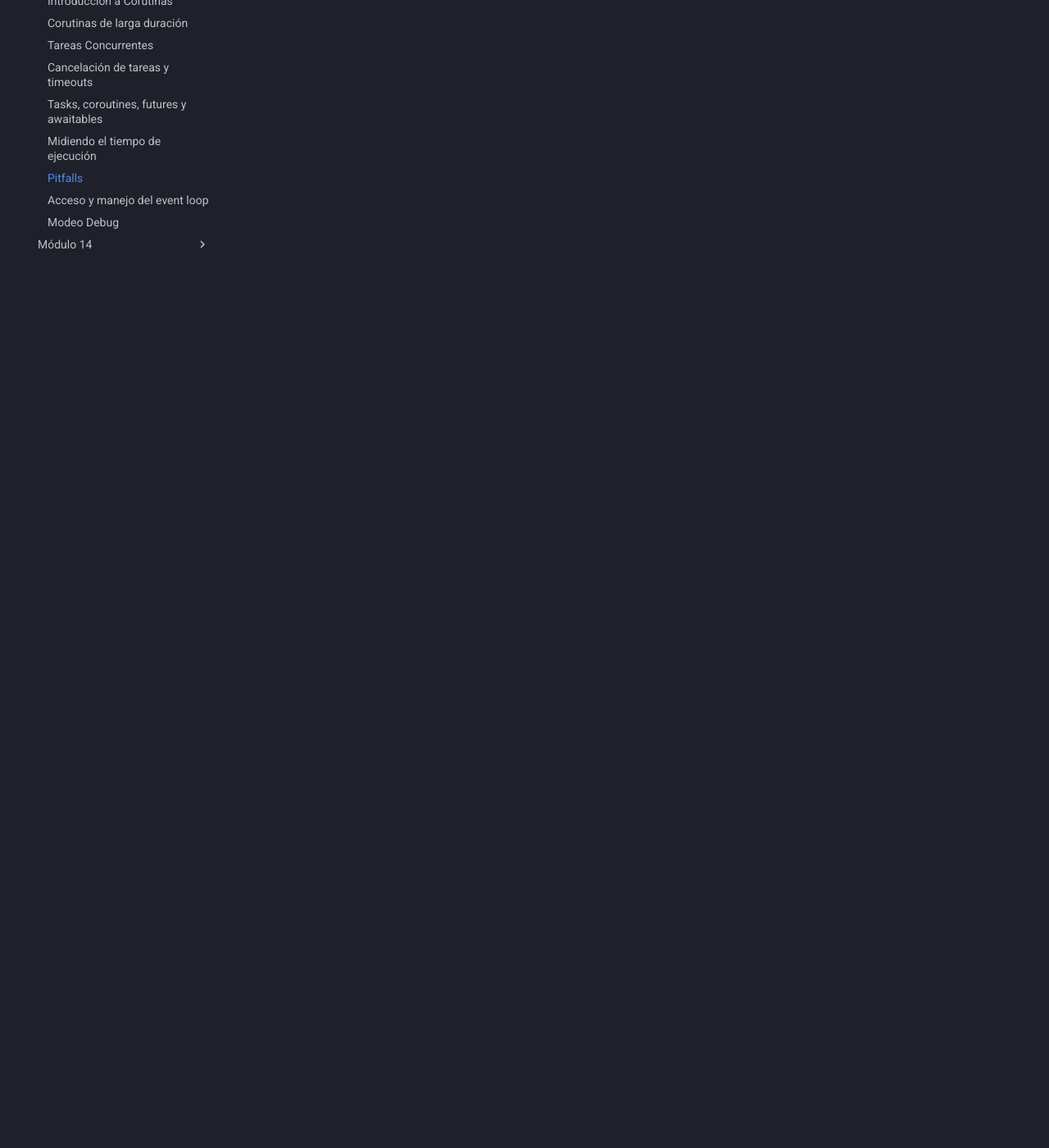
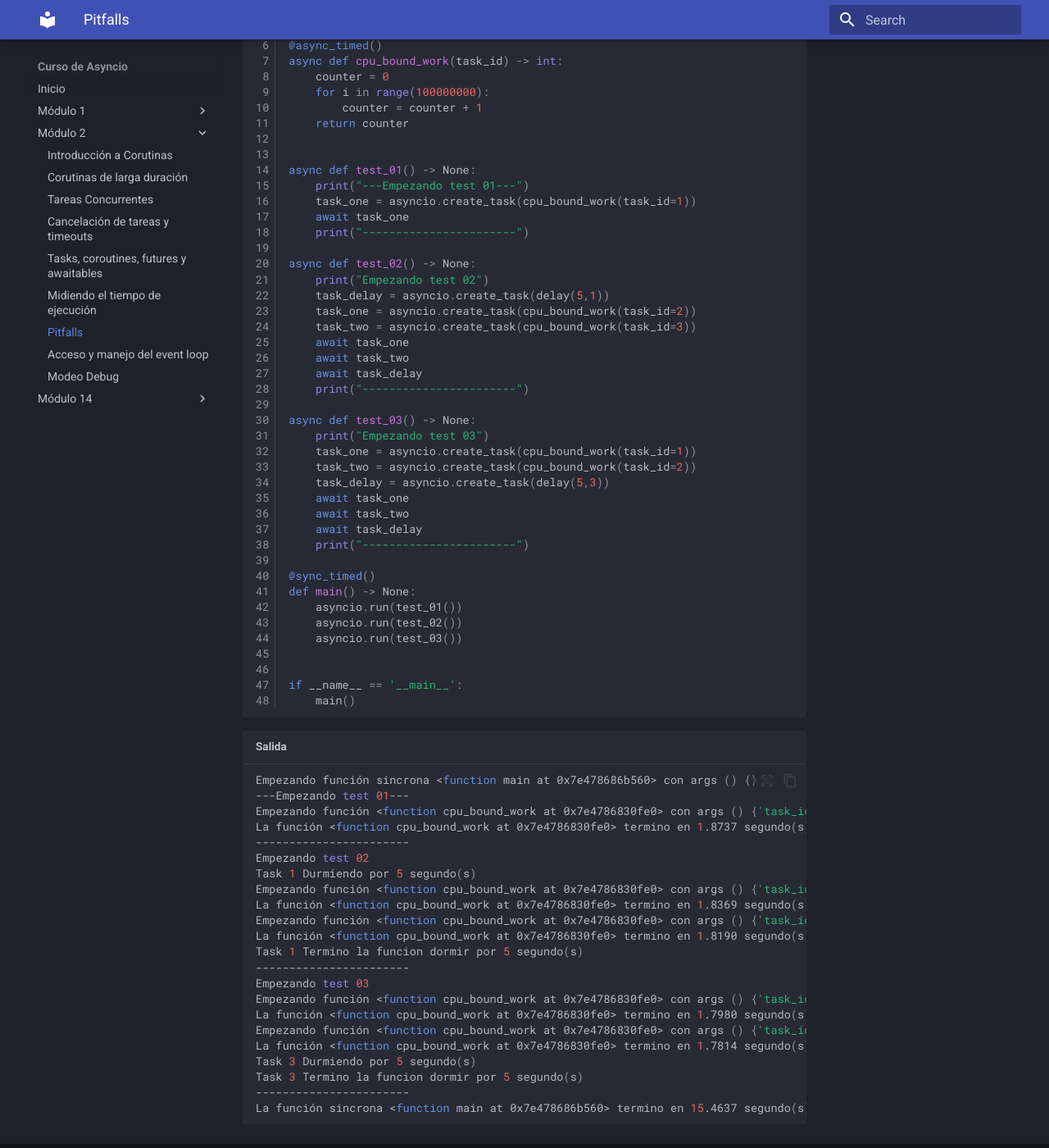
Before and after one commit to pepemxl/asyncio_by_example, an MkDocs documentation site: the page built from docs/module_02/section_07.md, in a window 1280 px wide and 1400 px high, scrolled down 3774 px. Shown: the whole window at 82% size. Built offline with MkDocs 1.6.1 and Material for MkDocs 9.7.7, drawn with Linux system fonts in a browser that asks for light colours; some of the changed text lies outside the part shown.

Commit message:
example with sync timer

````diff
--- a/docs/module_02/section_07.md
+++ b/docs/module_02/section_07.md
@@ -154,3 +154,80 @@ La función <function main at 0x735c060965c0> termino en 0.3255 segundo(s)
 ```
 
 No obtuvimos ninguna ventaja de la concurrencia!
+
+
+```python title="Ejemplo con sync timer" linenums="1"
+import asyncio
+from util.async_timer import async_timed
+from util.delay_functions import delay
+from util.sync_timed import sync_timed
+
+@async_timed()
+async def cpu_bound_work(task_id) -> int:
+    counter = 0
+    for i in range(100000000):
+        counter = counter + 1
+    return counter
+
+
+async def test_01() -> None:
+    print("---Empezando test 01---")
+    task_one = asyncio.create_task(cpu_bound_work(task_id=1))
+    await task_one
+    print("-----------------------")
+
+async def test_02() -> None:
+    print("Empezando test 02")
+    task_delay = asyncio.create_task(delay(5,1))
+    task_one = asyncio.create_task(cpu_bound_work(task_id=2))
+    task_two = asyncio.create_task(cpu_bound_work(task_id=3))
+    await task_one
+    await task_two
+    await task_delay
+    print("-----------------------")
+
+async def test_03() -> None:
+    print("Empezando test 03")
+    task_one = asyncio.create_task(cpu_bound_work(task_id=1))
+    task_two = asyncio.create_task(cpu_bound_work(task_id=2))
+    task_delay = asyncio.create_task(delay(5,3))
+    await task_one
+    await task_two
+    await task_delay
+    print("-----------------------")
+
+@sync_timed()
+def main() -> None:
+    asyncio.run(test_01())
+    asyncio.run(test_02())
+    asyncio.run(test_03())
+
+
+if __name__ == '__main__':
+    main()
+```
+
+```bash title="Salida"
+Empezando función sincrona <function main at 0x7e478686b560> con args () {}
+---Empezando test 01---
+Empezando función <function cpu_bound_work at 0x7e4786830fe0> con args () {'task_id': 1}
+La función <function cpu_bound_work at 0x7e4786830fe0> termino en 1.8737 segundo(s)
+-----------------------
+Empezando test 02
+Task 1 Durmiendo por 5 segundo(s)
+Empezando función <function cpu_bound_work at 0x7e4786830fe0> con args () {'task_id': 2}
+La función <function cpu_bound_work at 0x7e4786830fe0> termino en 1.8369 segundo(s)
+Empezando función <function cpu_bound_work at 0x7e4786830fe0> con args () {'task_id': 3}
+La función <function cpu_bound_work at 0x7e4786830fe0> termino en 1.8190 segundo(s)
+Task 1 Termino la funcion dormir por 5 segundo(s)
+-----------------------
+Empezando test 03
+Empezando función <function cpu_bound_work at 0x7e4786830fe0> con args () {'task_id': 1}
+La función <function cpu_bound_work at 0x7e4786830fe0> termino en 1.7980 segundo(s)
+Empezando función <function cpu_bound_work at 0x7e4786830fe0> con args () {'task_id': 2}
+La función <function cpu_bound_work at 0x7e4786830fe0> termino en 1.7814 segundo(s)
+Task 3 Durmiendo por 5 segundo(s)
+Task 3 Termino la funcion dormir por 5 segundo(s)
+-----------------------
+La función sincrona <function main at 0x7e478686b560> termino en 15.4637 segundo(s)
+```
````
